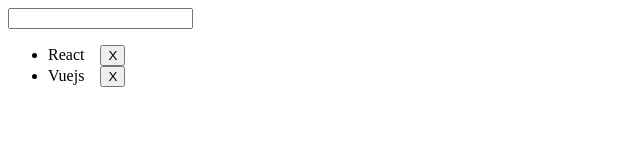
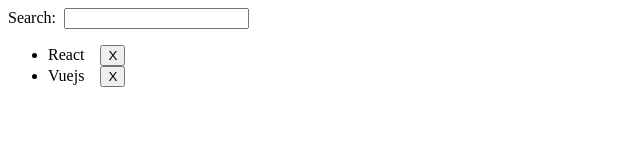
Before and after one commit to peagle/react-portfolio, a React (Create React App) app: page / in a window 1280 px wide. Shown: the top 160 px of the page, without its empty margins (0-640 px from the left). Built offline with nearby package versions, Linux system fonts and the light colour scheme.

Commit message:
- Composing components. Utilizing props.children to pass an element, element tree to another component. - In this case the componenet is just a label for search component.

```diff
--- a/src/App.js
+++ b/src/App.js
@@ -66,8 +66,9 @@ class App extends Component {
             <div>
                 <Search value={searchTerm}
                         onChange={this.onSearch}
-                        onSubmit={this.onSubmit}
-                />
+                        onSubmit={this.onSubmit}>
+                    Search
+                </Search>
                 <List list={list}
                       pattern={searchTerm}
                       onDelete={this.onDelete}
@@ -84,6 +85,7 @@ class Search extends Component {
         return (
             <div>
                 <form onSubmit={onSubmit}>
+                    {this.props.children}: &nbsp;
                     <input type="text"
                            name="search"
                            onChange={onChange}
```
